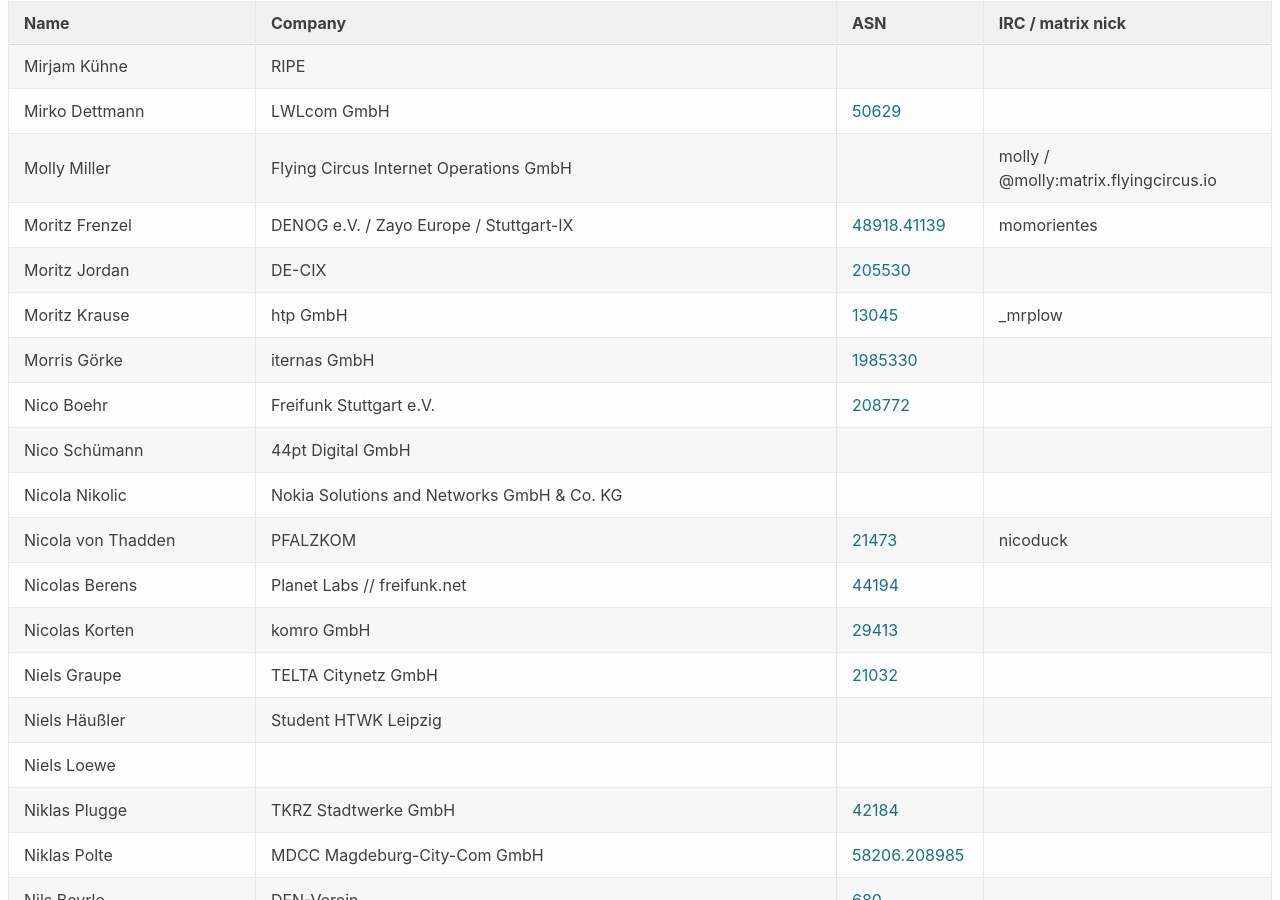
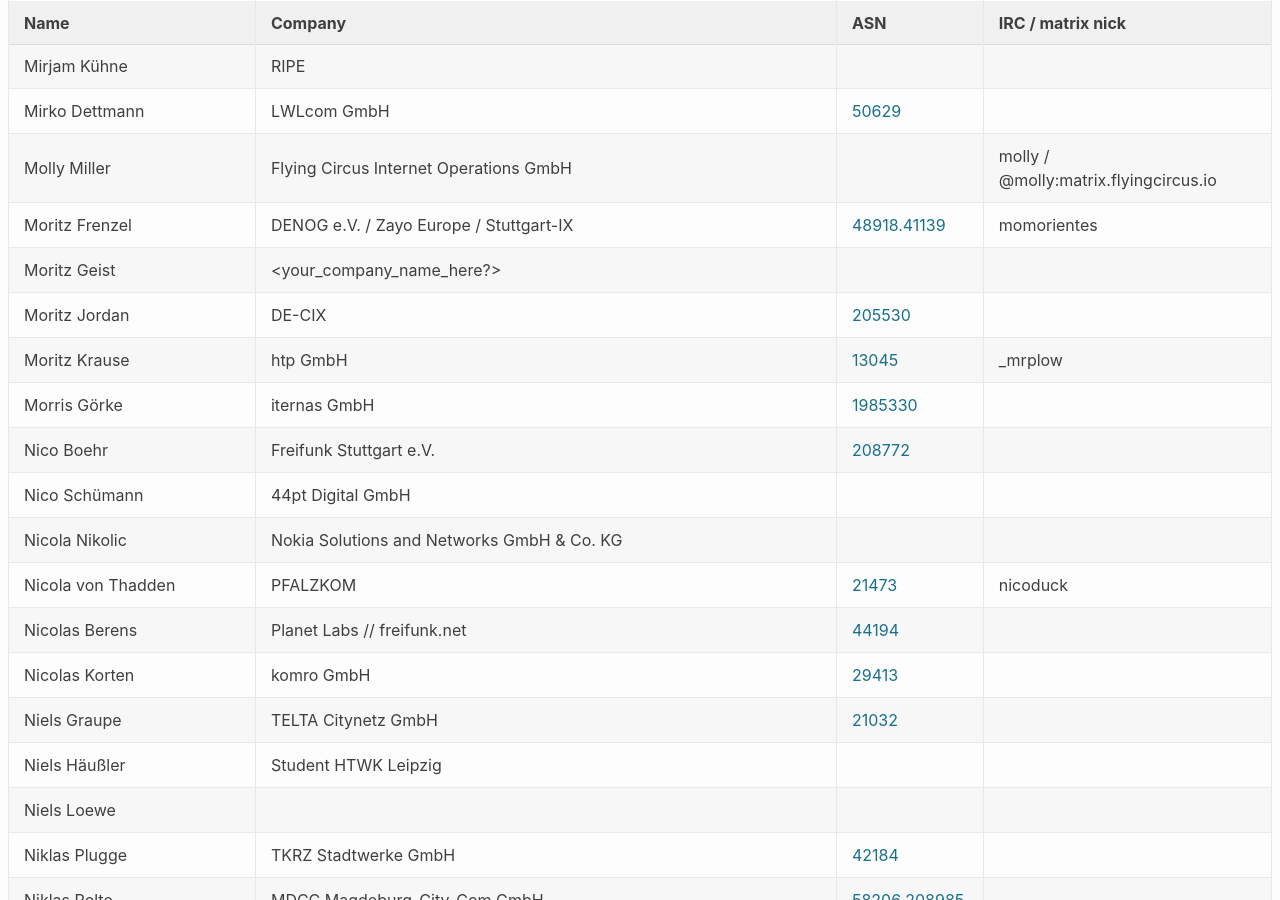
Before and after one commit to denog/pretix-attendeelist, a Jekyll site: the page built from denog16/index.markdown, in a window 1280 px wide and 900 px high, scrolled down 13570 px. Built offline with Jekyll 4.4.1, drawn with Linux system fonts in a browser that asks for light colours.

Commit message:
Latest data: Tue Oct 22 21:29:20 UTC 2024

```diff
--- a/_data/attendees_denog16_onsite.json
+++ b/_data/attendees_denog16_onsite.json
@@ -1812,6 +1812,12 @@
     "asn": "48918.41139"
   },
   {
+    "name": "Moritz Geist",
+    "company": "<your_company_name_here?>",
+    "irc": null,
+    "asn": null
+  },
+  {
     "name": "Moritz Jordan",
     "company": "DE-CIX",
     "irc": null,
```
